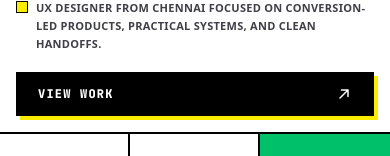
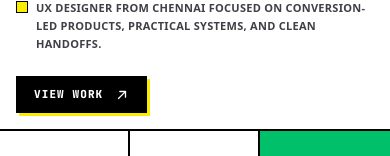
Before and after one commit to santhosh-a-designer/portfolio, a Next.js app: page /v2 in a window 390 px wide. Shown: the part 238-394 px from the top of the page. Built offline with nearby package versions, Linux system fonts and the light colour scheme; no server answers.

Commit message:
fix(v2): resize VIEW WORK hero button to compact proportions on mobile

```diff
--- a/app/v2/components/HeroV2.tsx
+++ b/app/v2/components/HeroV2.tsx
@@ -157,15 +157,15 @@ export default function HeroV2() {
               </motion.div>
 
               {/* VIEW WORK */}
-              <motion.div variants={itemVariants}>
+              <motion.div variants={itemVariants} className="mt-1 sm:mt-0">
                 <Link
                   href="#work"
-                  className="w-full sm:w-auto inline-flex items-center justify-between gap-4 sm:gap-6 px-5 py-3 sm:px-7 sm:py-3.5 bg-black text-white hover:bg-zinc-900 border-2 border-black shadow-[4px_4px_0px_0px_rgba(250,237,0,1)] sm:shadow-[5px_5px_0px_0px_rgba(250,237,0,1)] hover:shadow-none hover:translate-x-1 hover:translate-y-1 transition-all text-xs sm:text-sm font-black tracking-widest uppercase select-none group min-w-0 sm:min-w-[200px] cursor-pointer font-mono scanline-btn"
+                  className="inline-flex items-center justify-center gap-3 sm:gap-5 px-4 py-2 sm:px-7 sm:py-3.5 bg-black text-white hover:bg-zinc-900 border-2 border-black shadow-[3px_3px_0px_0px_rgba(250,237,0,1)] sm:shadow-[5px_5px_0px_0px_rgba(250,237,0,1)] hover:shadow-none hover:translate-x-1 hover:translate-y-1 transition-all text-[11px] sm:text-sm font-black tracking-widest uppercase select-none group w-auto cursor-pointer font-mono scanline-btn"
                 >
                   <span>VIEW WORK</span>
                   <ArrowUpRight
                     weight="bold"
-                    className="w-4 h-4 text-white transition-transform group-hover:translate-x-1 group-hover:-translate-y-1"
+                    className="w-3.5 h-3.5 sm:w-4 sm:h-4 text-white transition-transform group-hover:translate-x-1 group-hover:-translate-y-1"
                   />
                 </Link>
               </motion.div>
```
